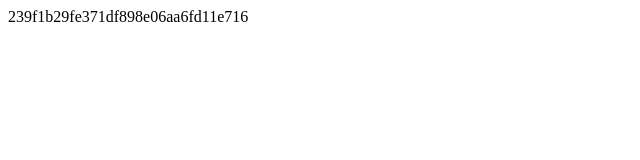
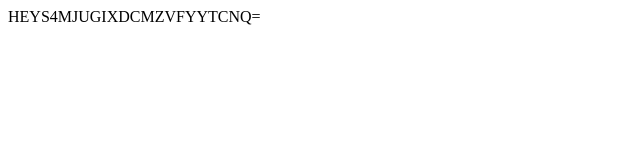
Before and after one commit to vktrstpnv/338360.osinthijacking.itmo.xyz, a plain HTML site: page index.html in a window 1280 px wide. Shown: the full height of the page, 0-640 px from the left. Drawn offline with Linux system fonts and the light colour scheme.

Commit message:
Update index.html

```diff
--- a/index.html
+++ b/index.html
@@ -1,5 +1,5 @@
 <html>
 <body>
-239f1b29fe371df898e06aa6fd11e716
+HEYS4MJUGIXDCMZVFYYTCNQ=
  </body>
 </html>
```
